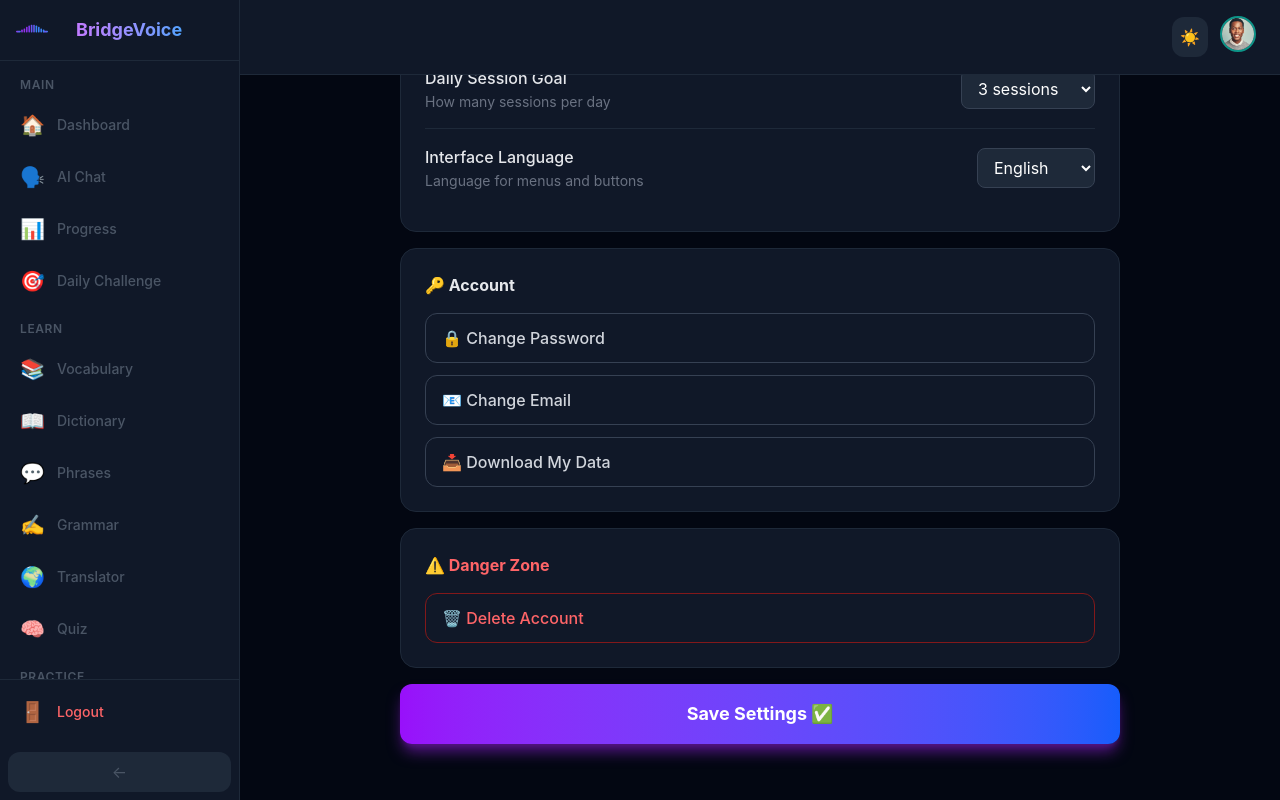
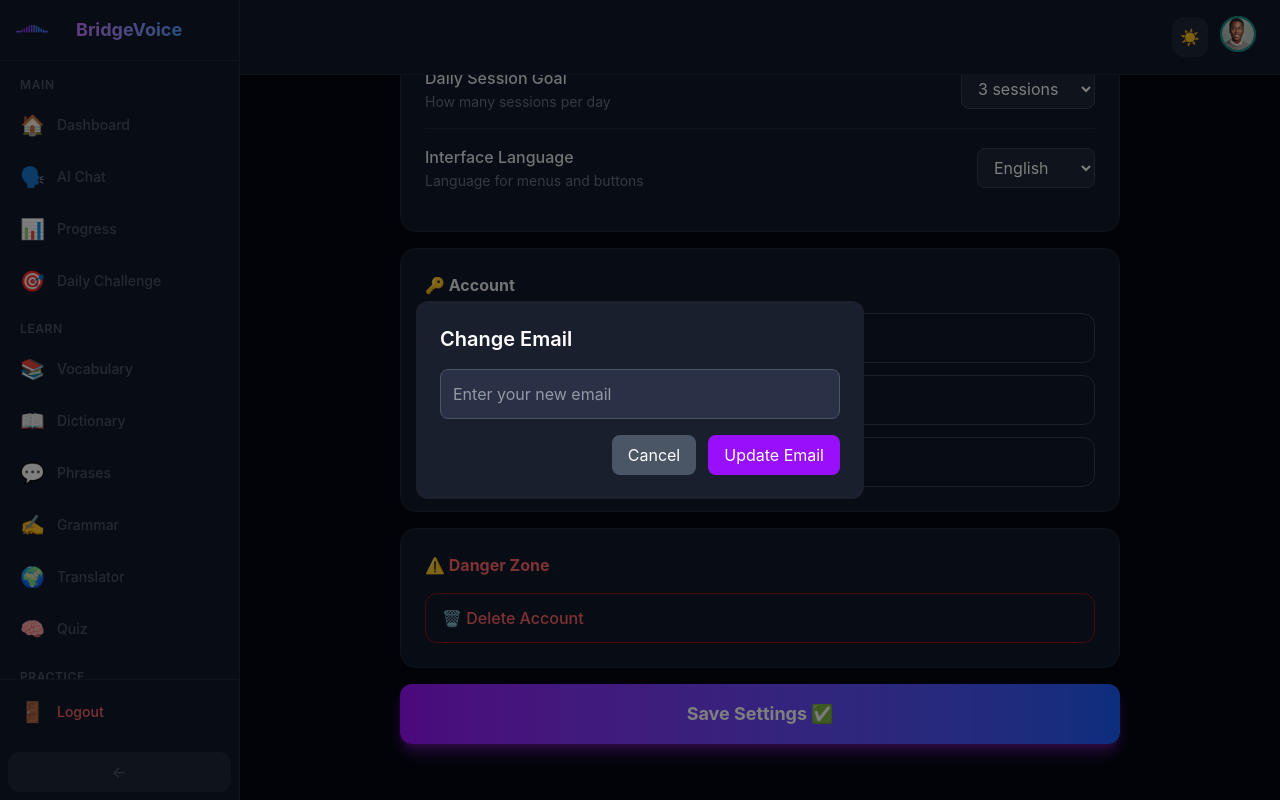
Before and after one commit to BridgeVoice/bridgevoice-frontend, a React (Vite) app: page /settings in a window 1280 px wide. Both pictures are taken after a click on the button "📧 Change Email". Shown: the part 1305-2105 px from the top of the page. Built offline with nearby package versions, Linux system fonts and the light colour scheme.

Commit message:
Added Email change option in Settings page

```diff
--- /dev/null
+++ b/src/components/settings/ChangeEmailModal.jsx
@@ -0,0 +1,108 @@
+import { useState } from 'react'
+
+function ChangeEmailModal({ isOpen, onClose }) {
+    const [newEmail, setNewEmail] = useState('')
+    const [loading, setLoading] = useState(false)
+    const [error, setError] = useState('')
+    const [success, setSuccess] = useState(false)
+
+    const handleChangeEmail = async () => {
+        setError('')
+        setSuccess(false)
+
+        if (!newEmail.trim()) {
+            setError('Please enter a new email')
+            return
+        }
+
+        setLoading(true)
+
+        try {
+            const currentEmail = localStorage.getItem('email')
+
+            const response = await fetch(
+                'http://127.0.0.1:8000/api/users/change-email',
+                {
+                    method: 'PUT',
+                    headers: {
+                        'Content-Type': 'application/json',
+                    },
+                    body: JSON.stringify({
+                        current_email: currentEmail,
+                        new_email: newEmail,
+                    }),
+                }
+            )
+
+            const data = await response.json()
+
+            if (response.ok) {
+                setSuccess(true)
+                localStorage.setItem('email', newEmail)
+                setNewEmail('')
+
+                setTimeout(() => {
+                    setSuccess(false)
+                    onClose()
+                }, 1500)
+            } else {
+                setError(data.detail || 'Unable to change email')
+            }
+        } catch {
+            setError('Cannot connect to server.')
+        }
+
+        setLoading(false)
+    }
+
+    if (!isOpen) return null
+
+    return (
+        <div className="fixed inset-0 bg-black/50 flex items-center justify-center z-50">
+            <div className="bg-[#1a1f2e] rounded-xl p-6 w-full max-w-md">
+                <h2 className="text-xl font-semibold text-white mb-4">
+                    Change Email
+                </h2>
+
+                {error && (
+                    <div className="mb-4 rounded-lg border border-red-500 bg-red-900/30 px-3 py-2 text-sm text-red-300">
+                        {error}
+                    </div>
+                )}
+
+                {success && (
+                    <div className="mb-4 rounded-lg border border-green-500 bg-green-900/30 px-3 py-2 text-sm text-green-300">
+                        Email updated successfully!
+                    </div>
+                )}
+
+                <input
+                    type="email"
+                    placeholder="Enter your new email"
+                    value={newEmail}
+                    onChange={(e) => setNewEmail(e.target.value)}
+                    className="w-full p-3 rounded-lg bg-[#2a3147] text-white border border-gray-600 mb-4"
+                />
+
+                <div className="flex justify-end gap-3">
+                    <button
+                        onClick={onClose}
+                        className="px-4 py-2 rounded-lg bg-gray-600 text-white"
+                    >
+                        Cancel
+                    </button>
+
+                    <button
+                        onClick={handleChangeEmail}
+                        disabled={loading}
+                        className="px-4 py-2 rounded-lg bg-purple-600 text-white disabled:opacity-50"
+                    >
+                        {loading ? 'Updating...' : 'Update Email'}
+                    </button>
+                </div>
+            </div>
+        </div>
+    )
+}
+
+export default ChangeEmailModal
--- a/src/pages/Settings.jsx
+++ b/src/pages/Settings.jsx
@@ -6,13 +6,14 @@ import { CHARACTERS } from '../components/characters/characterData'
 import { getCharacterPreference, setCharacterPreference } from '../utils/characterPreference'
 import { getBrowserVoice, BROWSER_VOICE_SETTINGS } from '../utils/browserVoice'
 import { useVoicePlayback } from '../utils/useVoicePlayback'
+import ChangeEmailModal from "../components/settings/ChangeEmailModal";
 
 function Settings() {
   const navigate = useNavigate()
   const [saved, setSaved] = useState(false)
   const [selectedCharacter, setSelectedCharacter] = useState(getCharacterPreference())
   const [previewSpeaking, setPreviewSpeaking] = useState(null)
-  const [previewWord, setPreviewWord]       = useState(null)
+  const [previewWord, setPreviewWord] = useState(null)
   const { audioRef, wordTimerRef, stopSpeaking } = useVoicePlayback(() => {
     setPreviewSpeaking(null)
     setPreviewWord(null)
@@ -35,9 +36,11 @@ function Settings() {
   const [passwordError, setPasswordError] = useState('')
   const [passwordSuccess, setPasswordSuccess] = useState(false)
   const [passwordLoading, setPasswordLoading] = useState(false)
+  // Controls whether the Change Email modal is visible
+  const [showEmailModal, setShowEmailModal] = useState(false)
 
-  const handleToggle  = (key)        => setSettings(prev => ({ ...prev, [key]: !prev[key] }))
-  const handleChange  = (key, value) => setSettings(prev => ({ ...prev, [key]: value }))
+  const handleToggle = (key) => setSettings(prev => ({ ...prev, [key]: !prev[key] }))
+  const handleChange = (key, value) => setSettings(prev => ({ ...prev, [key]: value }))
 
   const handleSelectCharacter = (id) => {
     setSelectedCharacter(id)
@@ -61,16 +64,16 @@ function Settings() {
 
     try {
       const res = await fetch('http://127.0.0.1:8000/api/tts', {
-        method:  'POST',
+        method: 'POST',
         headers: { 'Content-Type': 'application/json' },
-        body:    JSON.stringify({ text: character.sampleLine, personality: character.id }),
+        body: JSON.stringify({ text: character.sampleLine, personality: character.id }),
       })
       if (res.ok && res.status !== 204) {
-        const blob  = await res.blob()
-        const url   = URL.createObjectURL(blob)
+        const blob = await res.blob()
+        const url = URL.createObjectURL(blob)
         const audio = new Audio(url)
         audioRef.current = audio
-        audio.onplay  = () => { setPreviewSpeaking(character.id); startTaps(character.id) }
+        audio.onplay = () => { setPreviewSpeaking(character.id); startTaps(character.id) }
         audio.onended = () => { setPreviewSpeaking(null); stopTaps(); URL.revokeObjectURL(url) }
         audio.onerror = () => { setPreviewSpeaking(null); stopTaps() }
         audio.play()
@@ -79,21 +82,21 @@ function Settings() {
     } catch { /* fall through */ }
 
     if (!('speechSynthesis' in window)) return
-    const isFemale      = ['happy', 'professional'].includes(character.id)
+    const isFemale = ['happy', 'professional'].includes(character.id)
     const genderedVoice = await getBrowserVoice(isFemale)
-    const vs            = BROWSER_VOICE_SETTINGS[character.id] || character.voice
-    const utterance      = new SpeechSynthesisUtterance(character.sampleLine)
+    const vs = BROWSER_VOICE_SETTINGS[character.id] || character.voice
+    const utterance = new SpeechSynthesisUtterance(character.sampleLine)
     if (genderedVoice) utterance.voice = genderedVoice
-    utterance.pitch      = vs.pitch
-    utterance.rate       = vs.rate
-    utterance.onstart    = () => setPreviewSpeaking(character.id)
+    utterance.pitch = vs.pitch
+    utterance.rate = vs.rate
+    utterance.onstart = () => setPreviewSpeaking(character.id)
     utterance.onboundary = (e) => {
       if (e.name !== 'word') return
       setPreviewWord(character.id)
       clearTimeout(wordTimerRef.current)
       wordTimerRef.current = setTimeout(() => setPreviewWord(null), 160)
     }
-    utterance.onend  = () => { setPreviewSpeaking(null); setPreviewWord(null) }
+    utterance.onend = () => { setPreviewSpeaking(null); setPreviewWord(null) }
     utterance.onerror = () => { setPreviewSpeaking(null); setPreviewWord(null) }
     window.speechSynthesis.speak(utterance)
   }
@@ -160,13 +163,11 @@ function Settings() {
   const Toggle = ({ keyName }) => (
     <button
       onClick={() => handleToggle(keyName)}
-      className={`w-12 h-6 rounded-full transition-colors relative ${
-        settings[keyName] ? 'bg-gradient-to-r from-purple-600 to-blue-600' : 'bg-gray-300 dark:bg-gray-700'
-      }`}
+      className={`w-12 h-6 rounded-full transition-colors relative ${settings[keyName] ? 'bg-gradient-to-r from-purple-600 to-blue-600' : 'bg-gray-300 dark:bg-gray-700'
+        }`}
     >
-      <div className={`w-4 h-4 bg-white rounded-full shadow absolute top-1 transition-transform ${
-        settings[keyName] ? 'translate-x-7' : 'translate-x-1'
-      }`}></div>
+      <div className={`w-4 h-4 bg-white rounded-full shadow absolute top-1 transition-transform ${settings[keyName] ? 'translate-x-7' : 'translate-x-1'
+        }`}></div>
     </button>
   )
 
@@ -240,17 +241,16 @@ function Settings() {
               {CHARACTERS.map(char => {
                 const isSelected = selectedCharacter === char.id
                 const isSpeaking = previewSpeaking === char.id
-                const isWord     = previewWord === char.id
+                const isWord = previewWord === char.id
 
                 return (
                   <div
                     key={char.id}
                     onClick={() => handleSelectCharacter(char.id)}
-                    className={`cursor-pointer rounded-2xl p-4 flex gap-4 items-center transition border ${
-                      isSelected
-                        ? 'border-purple-500 bg-gradient-to-br from-purple-100 to-blue-100 dark:from-purple-900/30 dark:to-blue-900/30'
-                        : 'border-gray-200 dark:border-gray-800 bg-gray-50 dark:bg-gray-950 hover:border-gray-400 dark:hover:border-gray-600'
-                    }`}
+                    className={`cursor-pointer rounded-2xl p-4 flex gap-4 items-center transition border ${isSelected
+                      ? 'border-purple-500 bg-gradient-to-br from-purple-100 to-blue-100 dark:from-purple-900/30 dark:to-blue-900/30'
+                      : 'border-gray-200 dark:border-gray-800 bg-gray-50 dark:bg-gray-950 hover:border-gray-400 dark:hover:border-gray-600'
+                      }`}
                   >
                     <CharacterAvatar
                       personality={char.id}
@@ -332,7 +332,10 @@ function Settings() {
               >
                 🔒 Change Password
               </button>
-              <button className="w-full text-left px-4 py-3 rounded-xl border border-gray-300 dark:border-gray-700 hover:border-gray-500 hover:bg-gray-100 dark:hover:bg-gray-800 transition text-gray-700 dark:text-gray-300 font-medium">
+              <button
+                onClick={() => setShowEmailModal(true)}
+                className="w-full text-left px-4 py-3 rounded-xl border border-gray-300 dark:border-gray-700 hover:border-gray-500 hover:bg-gray-100 dark:hover:bg-gray-800 transition text-gray-700 dark:text-gray-300 font-medium"
+              >
                 📧 Change Email
               </button>
               <button className="w-full text-left px-4 py-3 rounded-xl border border-gray-300 dark:border-gray-700 hover:border-gray-500 hover:bg-gray-100 dark:hover:bg-gray-800 transition text-gray-700 dark:text-gray-300 font-medium">
@@ -429,6 +432,10 @@ function Settings() {
           </div>
         </div>
       )}
+      <ChangeEmailModal
+        isOpen={showEmailModal}
+        onClose={() => setShowEmailModal(false)}
+      />
     </Layout>
   )
 }
```
